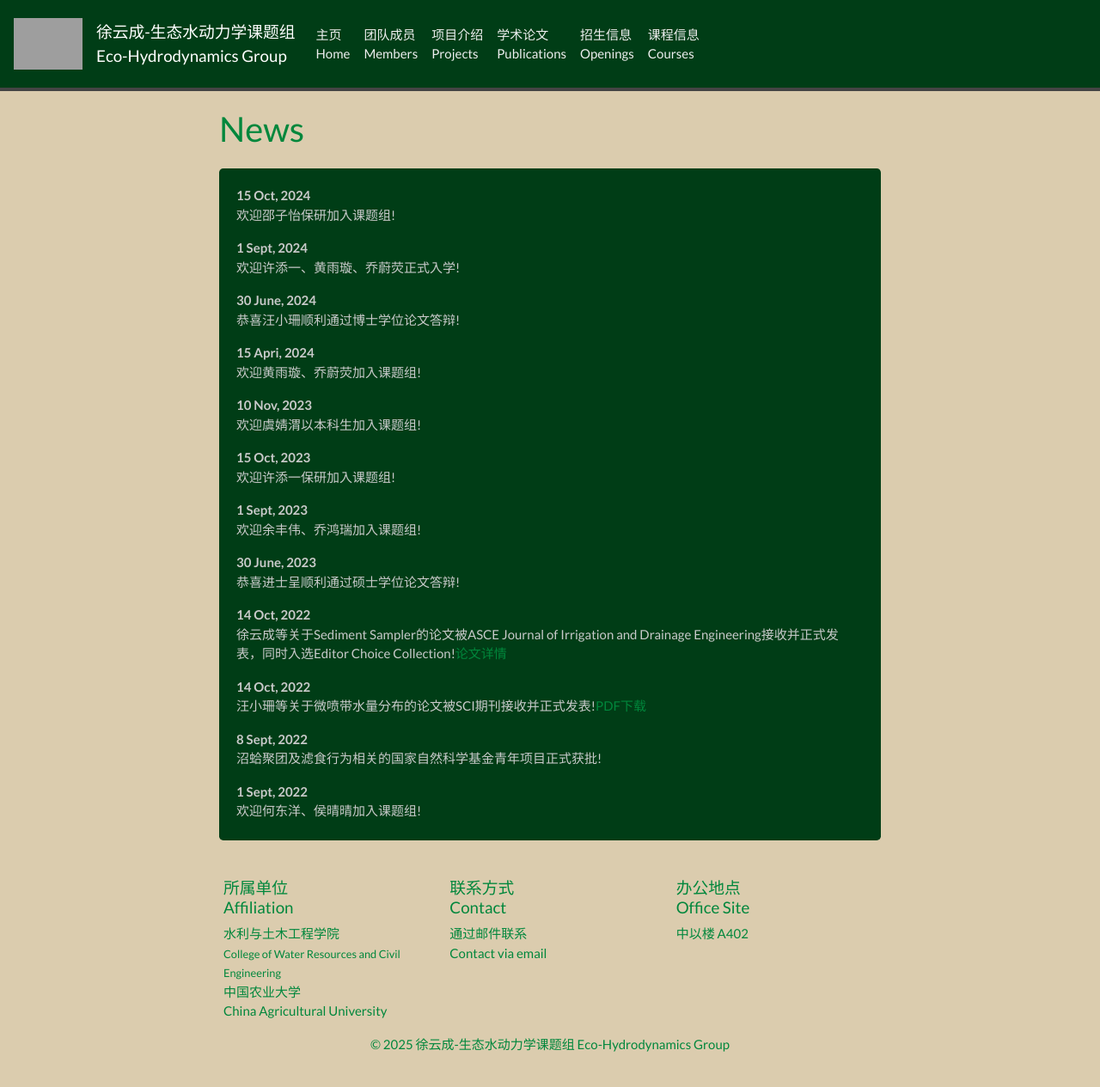
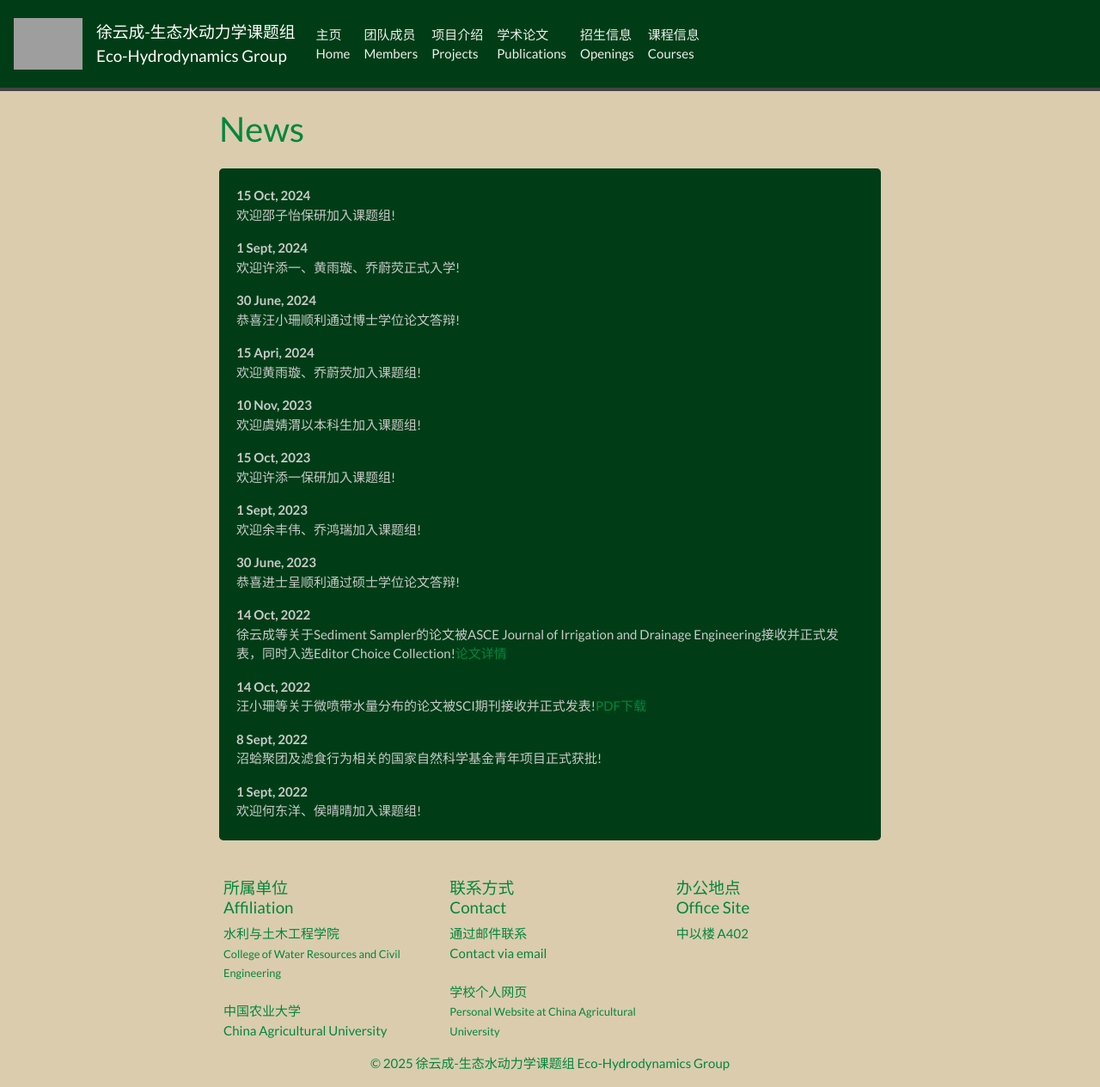
Before and after one commit to cloud1990/cloud1990.github.io, a Jekyll site: the page built from _pages/allnews.md, in a window 1280 px wide and 1265 px high. Shown: the whole window at 86% size. Built offline with Jekyll 4.4.1, drawn with Linux system fonts in a browser that asks for light colours; comment, search, counter and statistics services are not loaded; grey boxes are pictures that could not be loaded.

Commit message:
'update'

```diff
--- a/_config.yml
+++ b/_config.yml
@@ -2,7 +2,7 @@
 title: "徐云成-生态水动力学课题组 Eco-Hydrodynamics Group"
 title1: "徐云成-生态水动力学课题组<br>Eco-Hydrodynamics Group"
 email: ycxu@cau.edu.cn
-description: 生态水动力学课题组（Eco-Hydro Group）是由中国农业大学徐云成博士负责，主要关注水利工程、农业工程、环境工程等研究领域中的生物（动物/植物）习性-水动力环境耦合相关的科学问题和工程问题，具体问题包括但不限于输调水工程生物污损、微灌系统灌水器堵塞、喷灌引起的冠层截留、灌溉影响下的作物生长模型等。
+description: 生态水动力学课题组（Eco-Hydro Group）是由中国农业大学徐云成负责，主要关注水利工程、农业工程、环境工程等研究领域中的生物（动物/植物）习性-水动力环境耦合相关的科学问题和工程问题，具体问题包括但不限于输调水工程生物污损、微灌系统灌水器堵塞、喷灌引起的冠层截留、灌溉影响下的作物生长模型等。
    我们主要使用理论建模和基于OpenFOAM的数值计算方法，辅以试验手段，与生态行为学、农业工程等方面的研究者合作，在复杂自然条件或人造工程中，探索动物、植物、微生物与水环境发生的物质交换、动量传递等过程，揭示其中的水动力学机理，对生物的生理结构奥秘和运动行为规律做出解释，为输调水系统、灌溉系统、河道生态修复等工程设计以及仿生机械设计提供理论依据和技术指导。
     The Eco-Hydrodynamics Group (Eco-Hydro Group) is led by Dr. Yuncheng Xu at China Agricultural University (CAU). We mainly focus on the scientific questions and engineering problems related to the coupling between biological (animal/plant)
     habits and the hydrodynamic environment, in the research fields of hydraulic engineering, agricultural engineering, environmental engineering, and so forth. The specific questions may include but not limit to bio-fouling in water-transfer
@@ -22,14 +22,17 @@ url: ""
 
 # Footer info
 affiliation: >
-    <a href="http://water.cau.edu.cn/" target="_blank">水利与土木工程学院 <br/><span style="font-size: 0.8rem"> College of Water Resources and Civil Engineering</span></a><br/>
+    <a href="http://water.cau.edu.cn/" target="_blank">水利与土木工程学院 <br/><span style="font-size: 0.8rem"> College of Water Resources and Civil Engineering</span></a>
+    <br/><br/>
     <a href="http://www.cau.edu.cn/" target="_blank">中国农业大学 <br/>China Agricultural University</a>
 
 location: >
   中以楼 A402 <br/>
 
 contact: >
-    <a href="mailto:ycxu@cau.edu.cn" target="_blank"><i class="fa fa-envelope fa-1x"></i> 通过邮件联系<br/>Contact via email</a> <br/>
+    <a href="mailto:ycxu@cau.edu.cn" target="_blank"><i class="fa fa-envelope fa-1x"></i> 通过邮件联系<br/>Contact via email</a>
+    <br/><br/>
+    <a href="https://faculty.cau.edu.cn/xyc/list.htm" target="_blank">学校个人网页 <br/><span style="font-size: 0.8rem">Personal Website at China Agricultural University</span></a>
 
 # Pages shown in navbar
 nav_pages:
--- a/_data/grants.yml
+++ b/_data/grants.yml
@@ -1,4 +1,4 @@
-- name: "2024.1 – 2026.12 <br>北斗/GNSS 精准农业技术和服务系统研发与应用示范（骨干参与，国家重点研发项目：2023YFE0208200，承担子任务120万元）"
+- name: "2024.1 – 2026.12 <br> 北斗/GNSS 精准农业技术和服务系统研发与应用示范（骨干参与，国家重点研发项目：2023YFE0208200，承担子任务120万元）"
 - name: "2023.12 – 2027.12 <br> 喷灌水肥时空分布与运移吸收机制（子课题主持，国家重点研发项目：2023YFD1900701-01，72万元）"
 - name: "2023.10 – 2026.12 <br> 多功能精准作业大型喷灌机研发与应用（骨干参与，XXXX项目，承担子任务200万元）"
 - name: "2023.1 – 2025.12 <br> 沼蛤附着聚团行为及其滤食过程的水动力学机理（主持，国家自然科学基金青年项目：52209103，30万元）"
```
